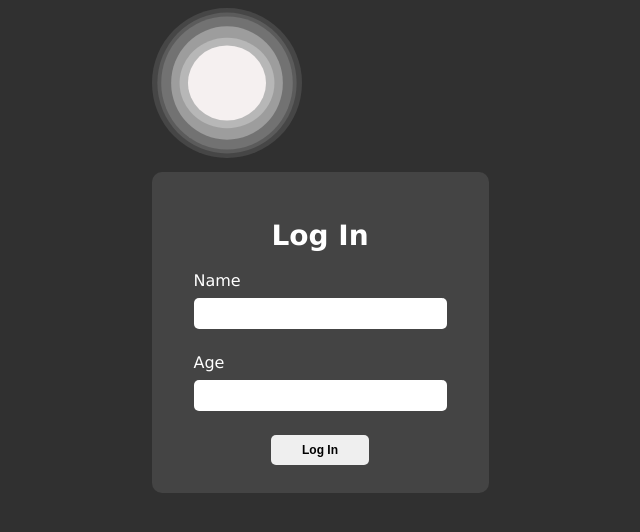
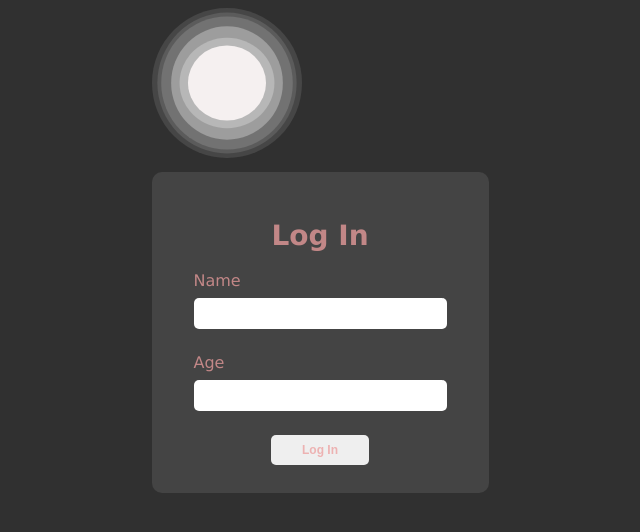
Before and after one commit to erufan/moon-sun-form, a website built with Vite: page index.html in a window 1280 px wide. Shown: the whole page, without its empty margins (320-960 px from the left). Built offline with nearby package versions, Linux system fonts and the light colour scheme.

Commit message:
refactoring inputs style

```diff
--- a/src/Inputs.css
+++ b/src/Inputs.css
@@ -1,32 +1,30 @@
+.card > * {
+  display: block;
+  border-radius: 5px;
+  border-radius: 5px;
+  outline: none;
+  color: rgba(236, 157, 157, 0.749);
+  border: none;
+}
+
 .header {
   font-size: 28px;
-  color: #ffff;
   margin-bottom: 8px auto;
   padding: 0;
   text-align: center;
 }
 
 .card label {
-  color: #ffff;
   margin-bottom: 8px;
-  display: block;
 }
 
 .card > *[type="text"],
 [type="number"] {
-  display: block;
   margin-bottom: 24px;
   padding: 8px 64px 8px 12px;
-  border-radius: 5px;
-  outline: none;
-  border: none;
 }
 
 .card > *[type="submit"] {
-  display: block;
-  border-radius: 5px;
-  outline: none;
-  border: none;
   padding: 8px 31px;
   margin: 0 auto;
   font-weight: bold;
@@ -35,8 +33,9 @@
   transition: transform 0.1s;
 }
 .card > *[type="submit"]:hover {
-  background-color: #f2f2f2bf;
+  background-color: #919191bf;
+  transform: scale(1.1);
 }
 .card > *[type="submit"]:active {
-  transform: scale(0.9);
+  transform: scale(1);
 }
```
